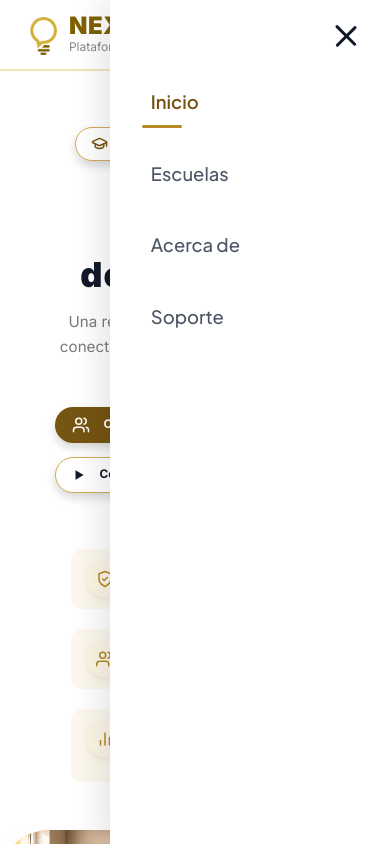
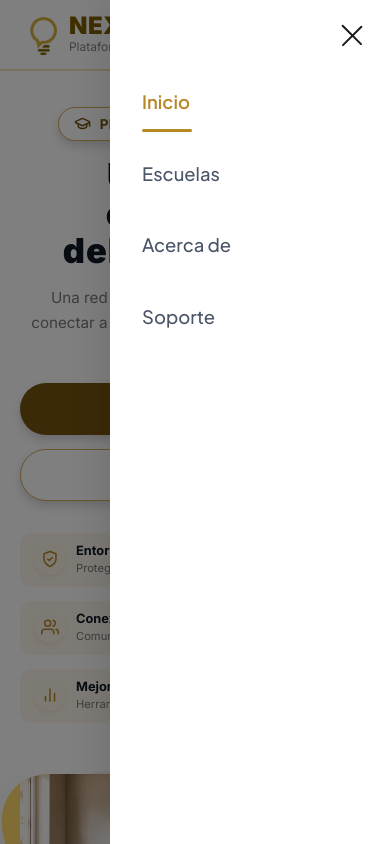
Before and after one commit to jorgetajin5/NEXORA, a React (Vite) app: page / in a window 390 px wide. Both pictures are taken after a click on the button "Alternar menú de navegación". Shown: the top 844 px of the page. Built offline with nearby package versions, Linux system fonts and the light colour scheme; no server answers.

Commit message:
feat(ux): responsividad en dispositivos moviles,

```diff
--- a/src/Components/Auth/Auth.css
+++ b/src/Components/Auth/Auth.css
@@ -218,3 +218,40 @@
     0% { transform: scale(0); }
     100% { transform: scale(1); }
 }
+
+@media (max-width: 768px) {
+    .modal-content {
+        width: 95%;
+        max-height: 90vh;
+        overflow-y: auto;
+    }
+
+    .role-select-container {
+        padding: 2rem 1.25rem;
+    }
+
+    .role-header p {
+        margin-bottom: 1.5rem;
+    }
+
+    /* .role-grid {
+        grid-template-columns: 1fr;
+        gap: 1rem;
+        margin-bottom: 1.5rem;
+    } */
+
+    .role-card {
+        padding: 1.5rem 1rem 1rem 1rem;
+    }
+
+    /* .role-icon-circle {
+        width: 54px;
+        height: 54px;
+        margin-bottom: 0.75rem;
+    }
+
+    .role-icon-circle svg {
+        width: 26px;
+        height: 26px;
+    } */
+}
--- a/src/Components/Auth/LoginForm.css
+++ b/src/Components/Auth/LoginForm.css
@@ -1,6 +1,8 @@
 /* --- ESTILOS DE LOGIN FORM --- */
 .login-layout {
     display: flex;
+    flex-direction: row;
+    width: 100%;
     min-height: 550px;
 }
 
@@ -256,3 +258,53 @@
     text-align: center;
     border: 1px solid #f87171;
 }
+
+
+/* responsividad para el login */
+@media (max-width: 768px) {
+    .login-layout {
+        flex-direction: column;
+        min-height: auto;
+    }
+
+    .login-left-panel {
+        flex: none;
+        width: 100%;
+        padding: 1.5rem 1.5rem 0 1.5rem;
+        background: transparent;
+    }
+
+    .login-illustrations, .left-panel-title {
+        display: none;
+    }
+
+    .back-btn {
+        margin-bottom: 0;
+    }
+
+    .login-right-panel {
+        /* padding: 1rem 1.5rem 2.5rem 1.5rem; */
+    }
+
+    .login-right-panel {
+        padding: 4rem 2rem;
+    }
+
+    .back-btn {
+        margin-bottom: 0rem;
+    }
+
+    .social-buttons-container {
+        gap: 0.5rem;
+    }
+
+    .btn-social-login {
+        font-size: 0.75rem;
+    }
+
+    .login-header-form {
+        text-align: center;
+        width: 100%;
+        /* margin-bottom: 1.5rem; */
+    }
+}
--- a/src/Components/Navbar/Navbar.css
+++ b/src/Components/Navbar/Navbar.css
@@ -180,6 +180,37 @@
     transform: translateY(-7px) rotate(-45deg);
 }
 
+/* esquina superior derecha fija */
+.navbar-hamburger.active {
+    position: fixed;
+    top: 1.5rem;
+    right: 1.5rem;
+}
+
+/* lineas oscuras finas*/
+.navbar-hamburger.active .bar {
+    background-color: #1a1a1a;
+    height: 1.5px;
+}
+
+/* Overlay oscuro para version movil */
+.navbar-overlay {
+    position: fixed;
+    top: 0;
+    left: 0;
+    width: 100vw;
+    height: 100vh;
+    background-color: rgba(0, 0, 0, 0.5); /* Color negro al 50% de transparencia */
+    z-index: 54;
+    animation: fadeInOverlay 0.3s ease-out forwards;
+}
+
+@keyframes fadeInOverlay {
+    from { opacity: 0; }
+    to { opacity: 1; }
+}
+
+
 /* Responsive */
 @media (max-width: 991px) {
     .navbar-container {
@@ -200,7 +231,8 @@
         right: -100%;
         width: 280px;
         height: 100vh;
-        background-color: var(--color-bg-page);
+        /* background-color: var(--color-bg-page); */
+        background-color: #ffffff;
         box-shadow: -10px 0 30px rgba(0, 0, 0, 0.1);
         flex-direction: column;
         justify-content: flex-start;
@@ -229,10 +261,20 @@
         font-size: 1.15rem;
         width: 100%;
         align-items: flex-start;
+        color: #4a5568;
+        padding: 0.5rem 0;
     }
 
+    .navbar-link.active {
+        color: var(--color-primary-gold); /* O puedes usar #927519 directamente */
+    }
+
+    /* linea dorada */
     .nav-indicator {
-        bottom: -4px;
-        width: 40px;
+        bottom: -8px;
+        width: 50px;
+        left: 0; /*anclado izquierda */
+        height: 3px;
+
     }
 }
--- a/src/Components/Navbar/Navbar.jsx
+++ b/src/Components/Navbar/Navbar.jsx
@@ -64,6 +64,10 @@ export default function Navbar({ activePage = 'inicio', onNavigate }) {
                     <span className="bar"></span>
                 </button>
 
+                {mobileMenuOpen && (
+                    <div className="navbar-overlay" onClick={() => setMobileMenuOpen(false)}></div>
+                )}
+
                 <nav className={`navbar-nav ${mobileMenuOpen ? 'open' : ''}`}>
                     <ul className="navbar-links">
                         {navItems.map((item) => {
--- a/src/pages/Home/Home.css
+++ b/src/pages/Home/Home.css
@@ -409,11 +409,20 @@
 
 @media (max-width: 640px) {
     .home-container {
-        padding: 1.5rem 1.25rem 1rem 1.25rem;
+        padding: 1.25rem 1.25rem 1rem 1.25rem;
+    }
+
+    .hero-content {
+        /* elimina margen izquierdo */
+        margin-left: 0;
+        align-items: center;
+        text-align: center;
     }
 
     .hero-badge {
-        margin-bottom: 1.25rem;
+        margin-bottom: 1rem;
+        margin-top: 1rem;
+        font-size: 0.75rem;
     }
 
     .hero-title {
@@ -424,21 +433,43 @@
         width: 100%;
         flex-direction: column;
         gap: 0.85rem;
+        margin-bottom: 2rem;
     }
 
     .btn {
         width: 100%;
+        /* agrega grosor al boton */
+        padding: 1rem 1rem;
+        justify-content: center;
     }
 
     .hero-features {
         grid-template-columns: 1fr;
-        gap: 1.25rem;
+        gap: 0.85rem;
+        margin: 0 auto;
+        width: 100%;
+
     }
 
     .feature-card {
         background-color: var(--color-primary-light);
-        padding: 0.75rem 1rem;
+        padding: 0.65rem 0.85rem;
+        /* padding: 0.75rem 1rem; */
         border-radius: 12px;
+    }
+
+    .feature-icon-wrapper {
+        width: 32px;
+        height: 32px;
+        min-width: 32px;
+    }
+
+    .feature-title {
+        font-size: 0.8rem;
+    }
+
+    .feature-desc {
+        /* font-size: 0.65rem; */
     }
 
     .visual-frame {
@@ -446,5 +477,6 @@
         min-height: 280px;
         border-top-left-radius: 60px;
         border-width: 4px;
+        margin-top: 0.2rem;
     }
 }
```
